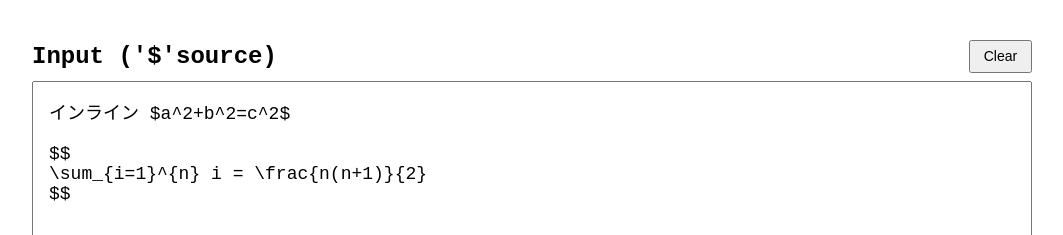
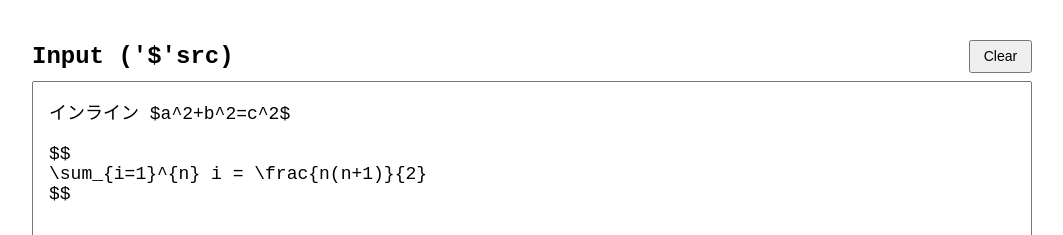
Before and after one commit to zoldof/algo-notes-ci, a Jekyll site: the page docs/katex-test.html, which Jekyll copies as it is, in a window 1280 px wide. Shown: the top 235 px of the page, without its empty margins (8-1071 px from the left). Built offline with Jekyll 4.4.1, drawn with Linux system fonts in a browser that asks for light colours.

Commit message:
Update katex-test.html

```diff
--- a/docs/katex-test.html
+++ b/docs/katex-test.html
@@ -49,7 +49,7 @@
   <div id="container">
 
     <div class="header">
-      <h2>Input ('$'source)</h2>
+      <h2>Input ('$'src)</h2>
       <button id="clear">Clear</button>
     </div>
 <textarea id="input">
@@ -57,7 +57,8 @@
 
 $$
 \sum_{i=1}^{n} i = \frac{n(n+1)}{2}
-$$</textarea>
+$$
+</textarea>
     <h2>Output (KaTeX)</h2>
     <div id="output"></div>
   </div>
```
